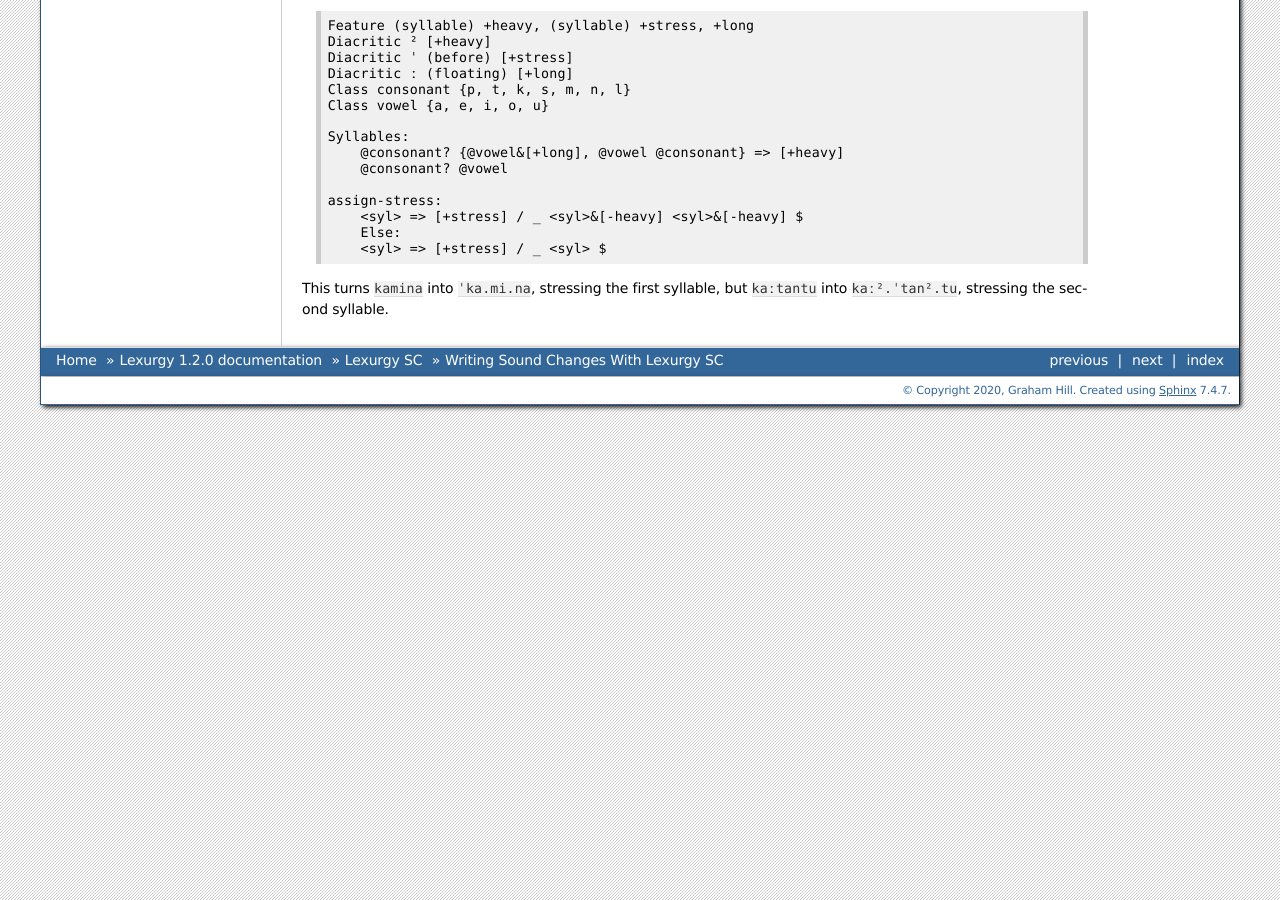
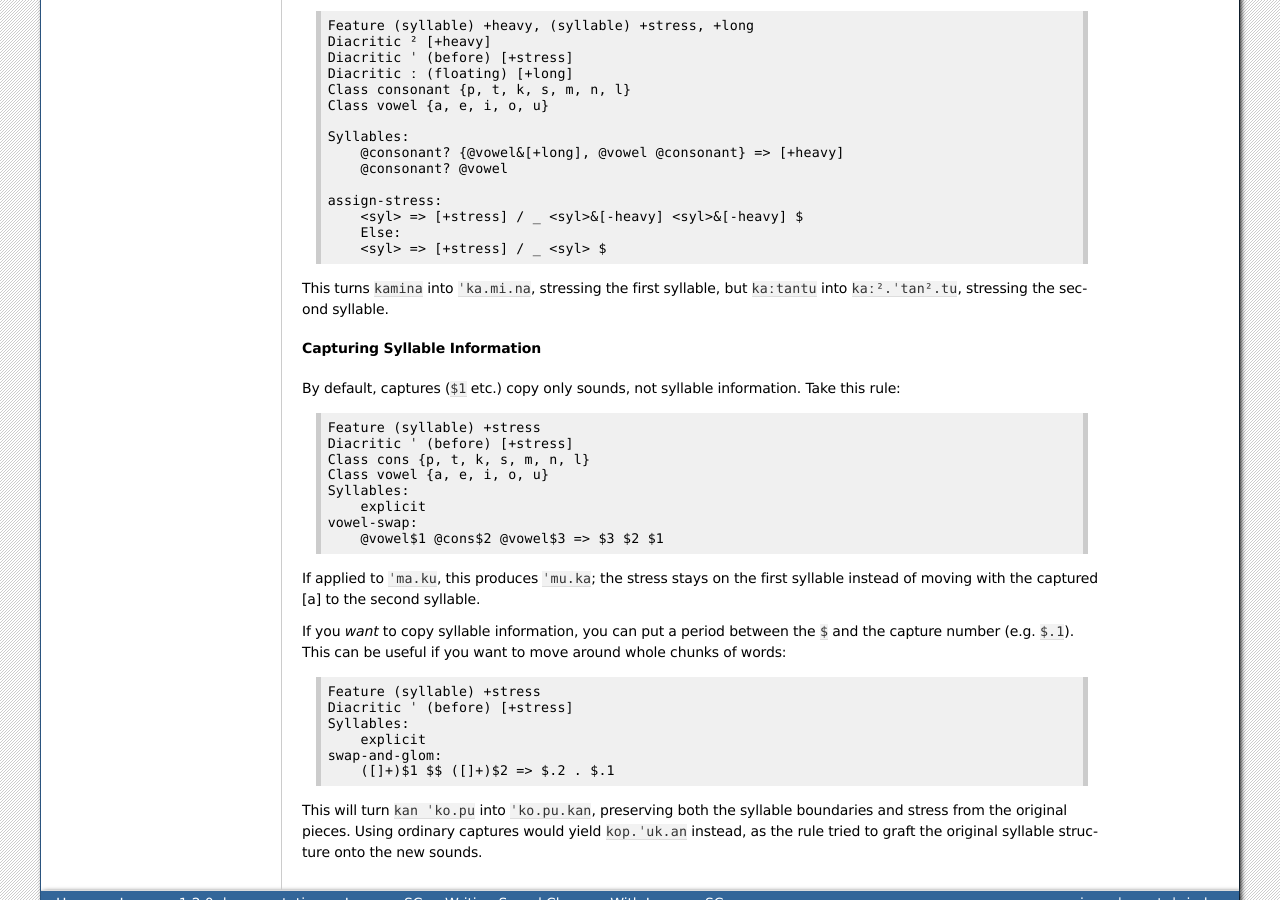
Before and after one commit to def-gthill/lexurgy, a Sphinx documentation site: the page built from doc/source/sc-tutorial.rst, in a window 1280 px wide and 900 px high, scrolled down 23652 px. Built offline with Sphinx 7.4.7, drawn with Linux system fonts in a browser that asks for light colours; some of the changed text lies outside the part shown.

Commit message:
Add syllable capture docs

```diff
--- a/doc/source/sc-tutorial.rst
+++ b/doc/source/sc-tutorial.rst
@@ -1593,3 +1593,37 @@ the last two syllables are light, otherwise stress the second-last syllable"::
 This turns ``kamina`` into ``ˈka.mi.na``, stressing the first
 syllable, but ``kaːtantu`` into ``kaː².ˈtan².tu``, stressing the second
 syllable.
+
+Capturing Syllable Information
+*******************************
+
+By default, captures (``$1`` etc.) copy only sounds, not syllable information.
+Take this rule::
+
+    Feature (syllable) +stress
+    Diacritic ˈ (before) [+stress]
+    Class cons {p, t, k, s, m, n, l}
+    Class vowel {a, e, i, o, u}
+    Syllables:
+        explicit
+    vowel-swap:
+        @vowel$1 @cons$2 @vowel$3 => $3 $2 $1
+
+If applied to ``ˈma.ku``, this produces ``ˈmu.ka``; the stress stays
+on the first syllable instead of moving with the captured [a] to the second
+syllable.
+
+If you *want* to copy syllable information, you can put a period between
+the ``$`` and the capture number (e.g. ``$.1``). This can be useful if
+you want to move around whole chunks of words::
+
+    Feature (syllable) +stress
+    Diacritic ˈ (before) [+stress]
+    Syllables:
+        explicit
+    swap-and-glom:
+        ([]+)$1 $$ ([]+)$2 => $.2 . $.1
+
+This will turn ``kan ˈko.pu`` into ``ˈko.pu.kan``, preserving both the syllable boundaries
+and stress from the original pieces. Using ordinary captures would yield ``kop.ˈuk.an`` instead,
+as the rule tried to graft the original syllable structure onto the new sounds.
```
